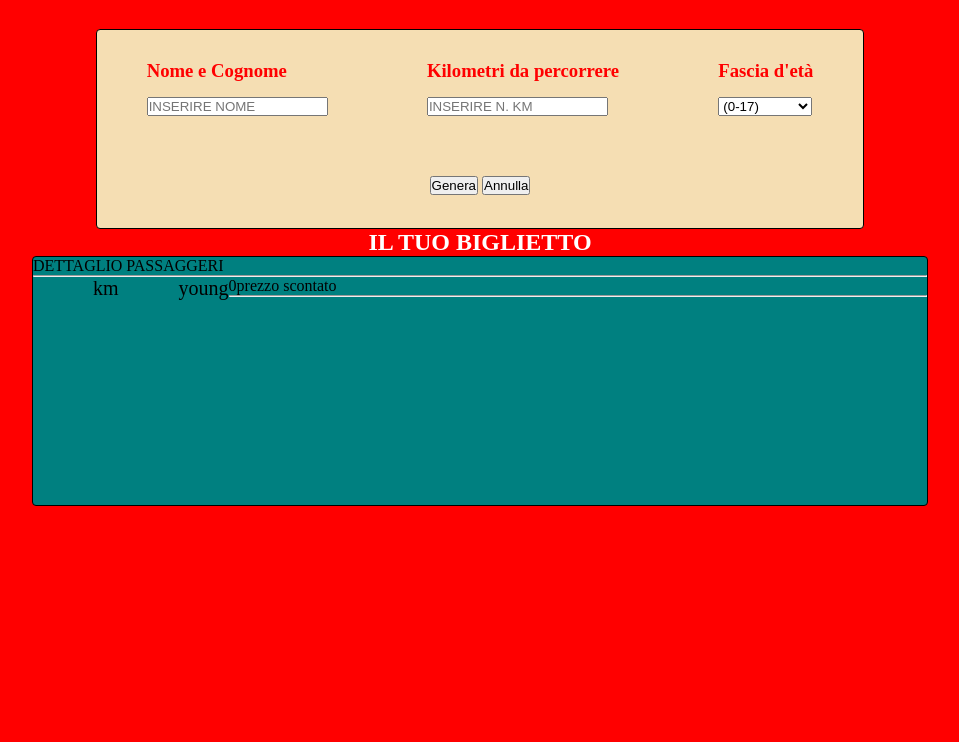
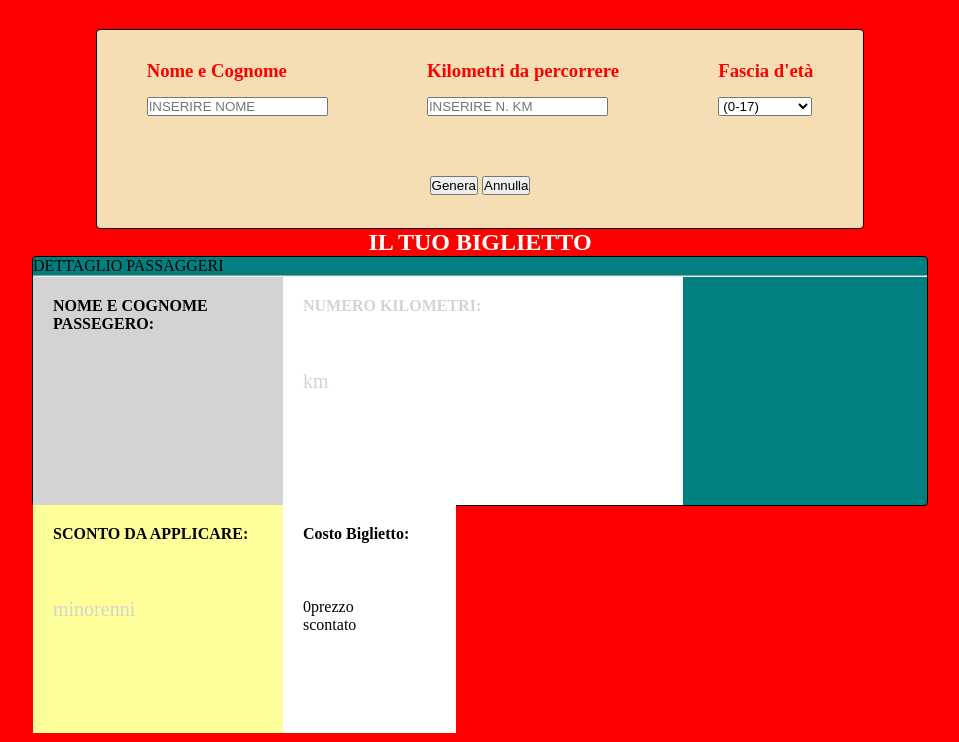
Before and after one commit to Leonardo-Fabbri/js-biglietto-treno-form, a plain HTML site: page index.html in a window 1280 px wide. Both pictures are taken after a click on the button "Genera". Shown: the part 58-800 px from the top of the page, without its empty margins (160-1119 px from the left). Drawn offline with Linux system fonts and the light colour scheme.

Commit message:
definitivo
definitivo

```diff
--- a/css/style.css
+++ b/css/style.css
@@ -50,7 +50,12 @@ h3 {
     border-radius: 4px;
     margin-top: 50px;
     margin: auto;
-    /* display: ; */
+}
+.hidden {
+    display: none;
+}
+.show {
+    display: block;
 }
 #iltuobiglietto h2 {
     color: white;
@@ -66,7 +71,60 @@ h3 {
     color: black;
 }
 #res_name , #res_km ,  #res_age {
+    font-size: 20px;
+}
+
+#res_name {
+    margin-top: 40px;
+    margin-right:50px ;
+    color:white;
+}
+#res_km {
+    margin-top: 55px;
+    margin-right: 50px;
+}
+#res_age {
+    margin-top: 55px;
+    margin-right: 50px;
+}
+#res_prezzo {
+    margin-top: 55px;
+    margin-right: 50px;
+}
+.age {
+    width: 250px;
+    height: 228px;
+    background-color: rgb(255, 255, 153);
     float: left;
-    font-size: 20px;
-    margin-left: 60px;
+    padding-top: 20px ;
+    padding-left: 20px;
 }
+.age p {
+    color:lightgrey;
+}
+.prezzo {
+    float: left;
+    padding-top: 20px ;
+    padding-left: 20px;
+    width: 173px;
+    height: 228px;
+    background-color: white;
+}
+.KM {
+    width: 400px;
+    height: 228px;
+    background-color: white;
+    color: lightgray;
+    float: left;
+    padding-top: 20px ;
+    padding-left: 20px;
+
+}
+.quadrato-nome {
+    width: 250px;
+    height: 228px;
+    padding-top: 20px;
+    padding-left: 20px;
+    background-color: lightgrey;
+    float: left;
+}
--- a/index.html
+++ b/index.html
@@ -22,29 +22,46 @@
             <div class="blocco">
                 <h3>Fascia d'età</h3>
                 <select id="age">
-                     <option  value="young">(0-17)</option>
-                     <option value="middleAge">(18-65 anni)</option>
-                     <option  value="over65">(65-...)</option>
+                     <option  value="minorenni">(0-17)</option>
+                     <option value="adulti">(18-65 anni)</option>
+                     <option  value="anziani">(65-...)</option>
                 </select>
             </div>
 
         </div>
         <div class="bottoni">
             <button id="genera_biglietto">Genera</button>
-            <button>Annulla</button>
+            <button id= "annulla">Annulla</button>
         </div>
     </div>
 
-    <div id="iltuobiglietto">
+    <div id="iltuobiglietto" class="hidden">
         <h2>IL TUO BIGLIETTO</h2>
         <div class="stampato">
             <p>DETTAGLIO PASSAGGERI</p>
             <hr>
+            <div class="quadrato-nome">
+                <strong>NOME E COGNOME PASSEGERO:</strong>
                  <p id="res_name"></p>
+            </div>
+            <div class="KM">
+                <strong>NUMERO KILOMETRI:</strong>
+
                 <p id="res_km"></p>
+
+            </div>
+            <div class="age">
+                <strong>SCONTO DA APPLICARE:</strong>
                 <p id="res_age"></p>
+            </div>
+            <div class="prezzo">
+                <strong>Costo Biglietto:</strong>
                 <p id="res_prezzo"></p>
-            <hr>
+            </div>
+
+
+
+
         </div>
     </div>
 
--- a/script.js
+++ b/script.js
@@ -1,13 +1,9 @@
 /*indentazione= shift+alt+f*/
-var name=("");
 //euro x km.
 const PREZZO_KM=0.21;
 //sconti
 var over65= 0.6;
 var  young= 0.8;
-var middleAge;
-// var km= getElementById("numero_km")
-
 
 
 
@@ -19,29 +15,26 @@ document.getElementById("genera_biglietto").addEventListener("click", function (
     var age= document.getElementById("age").value;
     console.log(age);
 
-    if (over65>65){
-        console.log(km*PREZZO_KM*over65);
-        document.getElementById("res_prezzo").innerHTML=km*PREZZO_KM*over65+("prezzo")+(" ")+("scontato");
-
-    } else if (young<18) {
-        console.log(km*PREZZO_KM*young);
-        document.getElementById("res_prezzo").innerHTML=km*PREZZO_KM*young+("prezzo")+(" ")+("scontato");
-
-    } else{
-        console.log(km*PREZZO_KM)
-        document.getElementById("res_prezzo").innerHTML=PREZZO_KM*km+("euro");
+    if (age=="anziani"){
+        prezzo_biglietto= km * PREZZO_KM*over65;
+        console.log(km * PREZZO_KM*over65);
+        document.getElementById("res_prezzo").innerHTML=km * PREZZO_KM*over65+("prezzo")+(" ")+("scontato");
+    } else if (age=="minorenni") {
+        console.log(km * PREZZO_KM*young);
+        document.getElementById("res_prezzo").innerHTML=km * PREZZO_KM*young+("prezzo")+(" ")+("scontato");
+    } else {
+        document.getElementById("res_prezzo").innerHTML=km * PREZZO_KM+("euro");
 
     }
-    // console.log("fineclick");
 
     document.getElementById("res_name").innerHTML=name;
     document.getElementById("res_km").innerHTML=km+("km");
     document.getElementById("res_age").innerHTML=age;
-
-
-
-
-
+    document.getElementById("iltuobiglietto").className="show";
+}
+);
+document.getElementById("annulla").addEventListener("click", function () {
+    document.getElementById("iltuobiglietto").className="hidden";
 
 }
-);
+)
```
Lines whose indentation alone changed are shown as unchanged.
